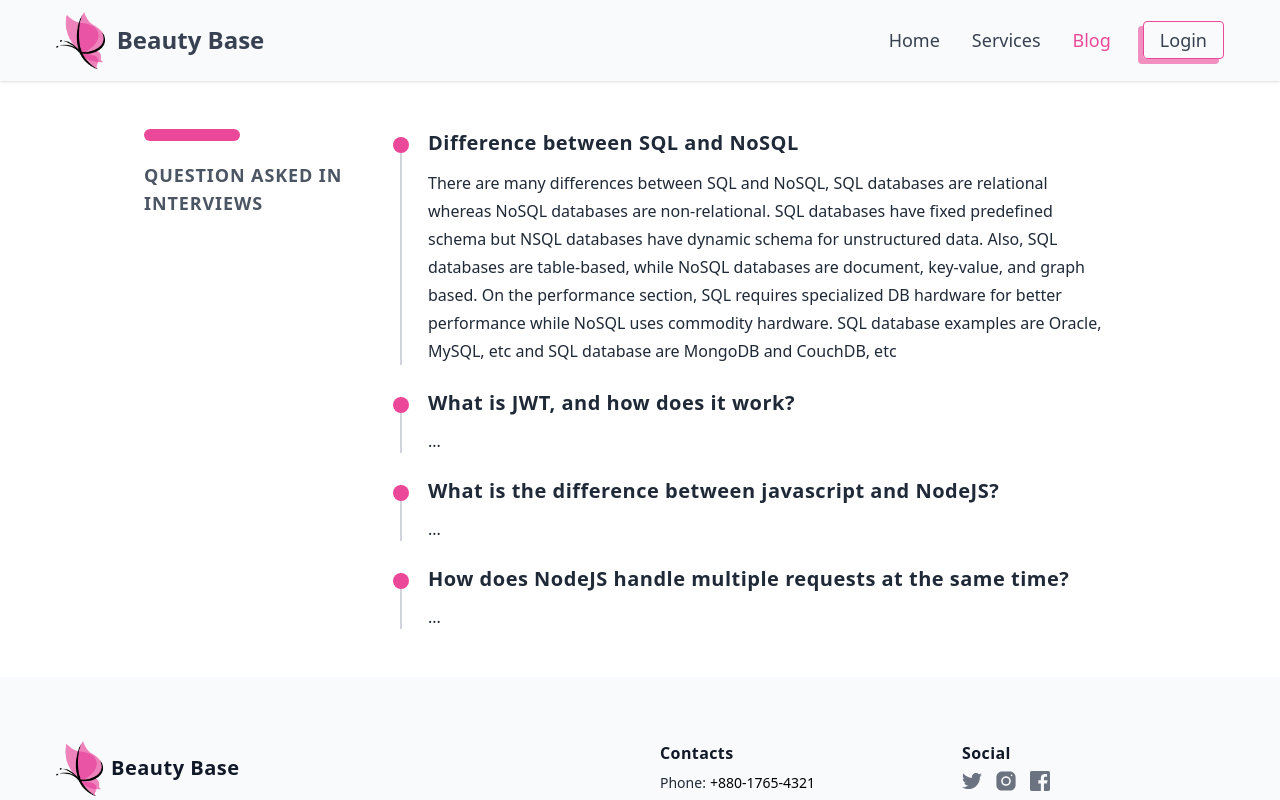
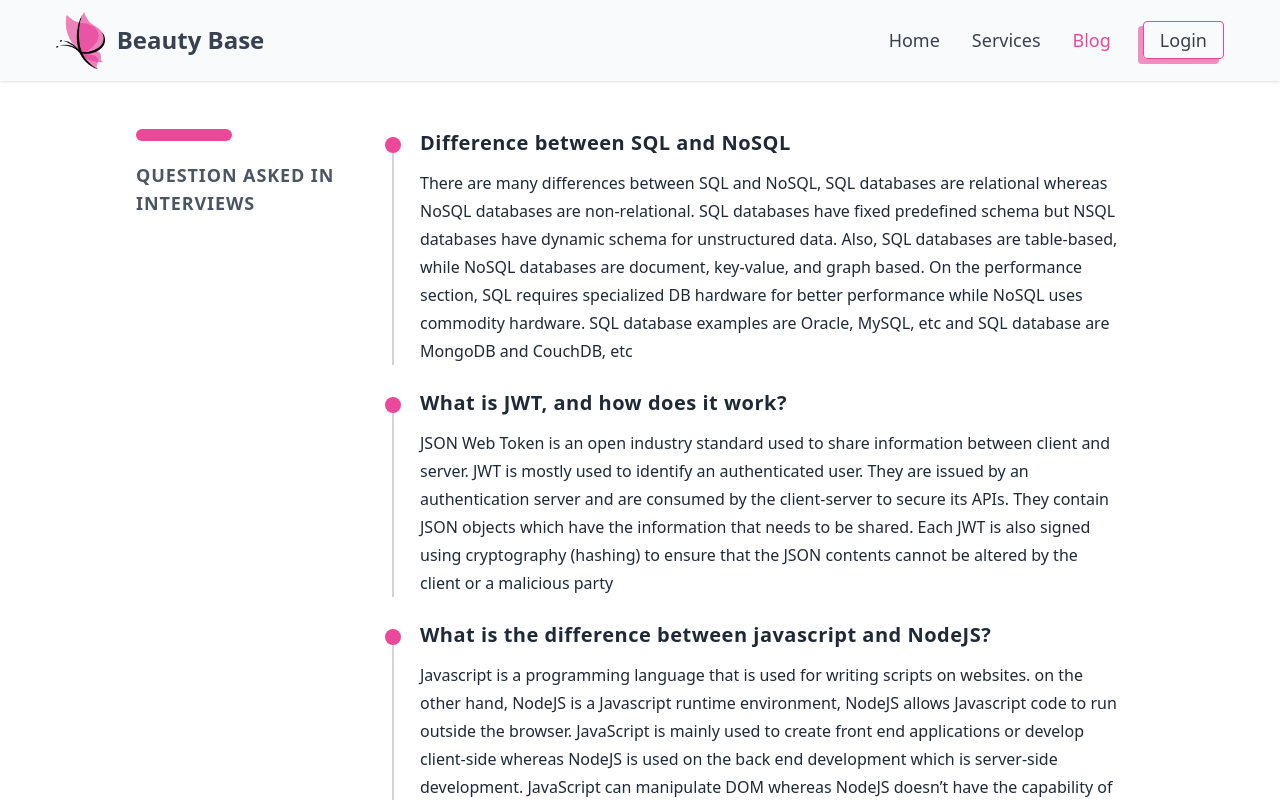
Before and after one commit to ahadulislampinoy/Beauty-base-client, a React (Create React App) app: page /blog in a window 1280 px wide. Shown: the top 800 px of the page. Built offline with nearby package versions, Linux system fonts and the light colour scheme; no server answers.

Commit message:
jwt token implementation done

```diff
--- a/src/Pages/Blog/Blog.js
+++ b/src/Pages/Blog/Blog.js
@@ -4,10 +4,10 @@ const Blog = () => {
   return (
     <div>
       <section className="text-gray-800">
-        <div className="container max-w-5xl px-4 py-12 mx-auto">
+        <div className="container max-w-5xl py-12 mx-auto">
           <div className="grid gap-4 sm:grid-cols-12">
             <div className="col-span-12 sm:col-span-3">
-              <div className="text-center sm:text-left mb-14 before:block before:w-24 before:h-3 before:mb-5 before:rounded-md before:mx-auto sm:before:mx-0 before:bg-pink-500">
+              <div className="text-center px-2 sm:text-left mb-14 before:block before:w-24 before:h-3 before:mb-5 before:rounded-md before:mx-auto sm:before:mx-0 before:bg-pink-500">
                 <span className="text-lg font-bold tracking-wider uppercase text-gray-600">
                   Question asked in interviews
                 </span>
@@ -38,7 +38,17 @@ const Blog = () => {
                   <h3 className="text-xl font-semibold tracking-wide">
                     What is JWT, and how does it work?
                   </h3>
-                  <p className="mt-3">...</p>
+                  <p className="mt-3 leading-7">
+                    JSON Web Token is an open industry standard used to share
+                    information between client and server. JWT is mostly used to
+                    identify an authenticated user. They are issued by an
+                    authentication server and are consumed by the client-server
+                    to secure its APIs. They contain JSON objects which have the
+                    information that needs to be shared. Each JWT is also signed
+                    using cryptography (hashing) to ensure that the JSON
+                    contents cannot be altered by the client or a malicious
+                    party
+                  </p>
                 </div>
               </div>
               <div className="col-span-12 space-y-12 relative px-4 sm:col-span-8 sm:space-y-8 sm:before:absolute sm:before:top-2 sm:before:bottom-0 sm:before:w-0.5 sm:before:-left-3 before:bg-gray-300">
@@ -46,7 +56,19 @@ const Blog = () => {
                   <h3 className="text-xl font-semibold tracking-wide">
                     What is the difference between javascript and NodeJS?
                   </h3>
-                  <p className="mt-3">...</p>
+                  <p className="mt-3 leading-7">
+                    Javascript is a programming language that is used for
+                    writing scripts on websites. on the other hand, NodeJS is a
+                    Javascript runtime environment, NodeJS allows Javascript
+                    code to run outside the browser. JavaScript is mainly used
+                    to create front end applications or develop client-side
+                    whereas NodeJS is used on the back end development which is
+                    server-side development. JavaScript can manipulate DOM
+                    whereas NodeJS doesn’t have the capability of manipulating
+                    DOM. Javascript can run in any browser engine as Firefox’s
+                    spider monkey, v8 engine of google chrome, whereas NodeJS
+                    runs only on v8 engine of google chrome.
+                  </p>
                 </div>
               </div>
               <div className="col-span-12 space-y-12 relative px-4 sm:col-span-8 sm:space-y-8 sm:before:absolute sm:before:top-2 sm:before:bottom-0 sm:before:w-0.5 sm:before:-left-3 before:bg-gray-300">
@@ -54,7 +76,17 @@ const Blog = () => {
                   <h3 className="text-xl font-semibold tracking-wide">
                     How does NodeJS handle multiple requests at the same time?
                   </h3>
-                  <p className="mt-3">...</p>
+                  <p className="mt-3 leading-7">
+                    NodeJS application is single-threaded actually NodeJS
+                    EventLoop is single threaded. Not the entire server
+                    architecture for NodeJS is single threaded. NodeJS EventLoop
+                    which is an infinite loop that receives requests and
+                    processes them. This EventLoop is the listener for the
+                    EventQueue. When a new request comes in, NodeJS checks if it
+                    requires any blocking IO operations, if not, the EventLoop
+                    processes it and sends the response back to the client
+                    directly.
+                  </p>
                 </div>
               </div>
             </div>
--- a/src/Pages/Login/AuthToken.js
+++ /dev/null
@@ -1,14 +0,0 @@
-export const AuthToken = (user) => {
-  const userEmail = {
-    email: user.email,
-  };
-  fetch(`http://localhost:5000/jwt`, {
-    method: "POST",
-    headers: { "content-type": "application/json" },
-    body: JSON.stringify(userEmail),
-  })
-    .then((response) => response.json())
-    .then((data) => {
-      localStorage.setItem("Beauty-base", data.token);
-    });
-};
--- a/src/Pages/Login/Login.js
+++ b/src/Pages/Login/Login.js
@@ -3,7 +3,6 @@ import toast from "react-hot-toast";
 import { Link, useLocation, useNavigate } from "react-router-dom";
 import { AuthContext } from "../../Contexts/AuthProvider";
 import useTitle from "../../hooks/useTitle";
-import { AuthToken } from "./AuthToken";
 
 const Login = () => {
   useTitle("Login");
@@ -25,9 +24,21 @@ const Login = () => {
         toast.success("Login successful");
         form.reset();
         setError("");
-        navigate(from, { replace: true });
         // Jwt
-        AuthToken(user);
+        const userEmail = {
+          email: user.email,
+        };
+        fetch(`http://localhost:5000/jwt`, {
+          method: "POST",
+          headers: { "content-type": "application/json" },
+          body: JSON.stringify(userEmail),
+        })
+          .then((response) => response.json())
+          .then((data) => {
+            localStorage.setItem("Beauty-base", data.token);
+            navigate(from, { replace: true });
+          });
+        // Jwt end
       })
       .catch((err) => {
         setError(err.message);
--- a/src/Pages/MyReviews/MyReviewCards.js
+++ b/src/Pages/MyReviews/MyReviewCards.js
@@ -23,6 +23,7 @@ const MyReviewCards = ({ review, reviewDependency, setReviewDependency }) => {
       method: "PATCH",
       headers: {
         "Content-Type": "application/json",
+        authorization: `Bearer ${localStorage.getItem("Beauty-base")}`,
       },
       body: JSON.stringify({ feedback }),
     })
@@ -40,6 +41,9 @@ const MyReviewCards = ({ review, reviewDependency, setReviewDependency }) => {
   const hanldleDelete = () => {
     fetch(`http://localhost:5000/myreviews/${review._id}`, {
       method: "DELETE",
+      headers: {
+        authorization: `Bearer ${localStorage.getItem("Beauty-base")}`,
+      },
     })
       .then((response) => response.json())
       .then((data) => {
--- a/src/Pages/MyReviews/MyReviews.js
+++ b/src/Pages/MyReviews/MyReviews.js
@@ -17,7 +17,10 @@ const MyReviews = () => {
       },
     })
       .then((response) => response.json())
-      .then((data) => setReviews(data));
+      .then((data) => {
+        console.log(data);
+        setReviews(data);
+      });
   }, [user?.email, reviewDependency]);
 
   return (
--- a/src/Pages/Shared/Footer/Footer.js
+++ b/src/Pages/Shared/Footer/Footer.js
@@ -7,17 +7,12 @@ const Footer = () => {
     <div className="px-8 lg:px-14 pt-16 pb-6 mx-auto w-full bg-gray-50">
       <div className="grid gap-10 row-gap-6 mb-8 sm:grid-cols-2 lg:grid-cols-4">
         <div className="sm:col-span-2">
-          <Link
-            href="/"
-            aria-label="Go home"
-            title="Company"
-            className="inline-flex items-center"
-          >
+          <div className="inline-flex items-center">
             <img src={logo} alt="" className="w-1/12" />
             <span className="ml-2 text-xl font-bold tracking-wide text-gray-900">
               Beauty Base
             </span>
-          </Link>
+          </div>
           <div className="mt-6 lg:max-w-sm">
             <p className="text-sm text-gray-800">
               Do beauty services your way at Beauty Base. Discover new looks,
--- a/src/Pages/Shared/Header/Header.js
+++ b/src/Pages/Shared/Header/Header.js
@@ -14,6 +14,7 @@ const Header = () => {
     userSignOut()
       .then((result) => {
         toast.success("Logout successful");
+        localStorage.removeItem("Beauty-base");
       })
       .catch((err) => {
         toast.error(err.message);
```
